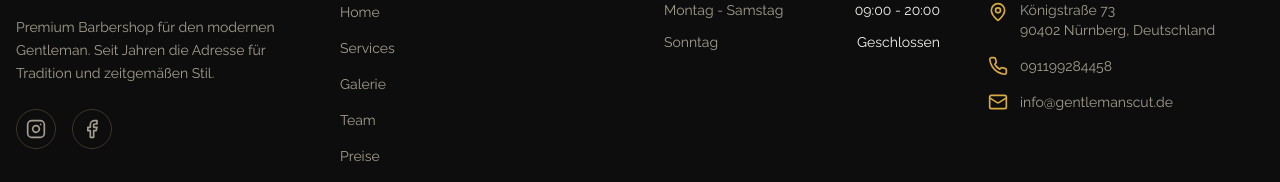
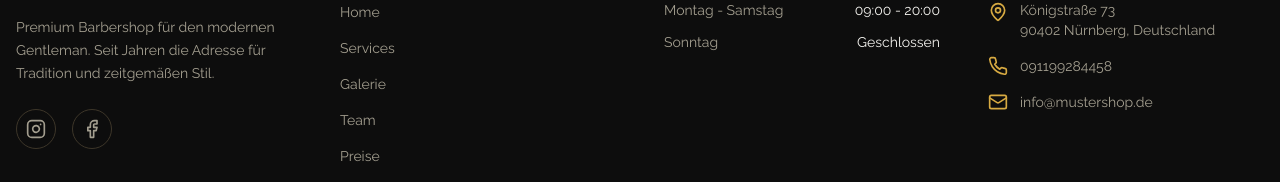
Before and after one commit to hbmarkofficial-business/kibusiness, a React (Vite) app: page / in a window 1280 px wide. Shown: the part 4701-4883 px from the top of the page. Built offline with nearby package versions, Linux system fonts and the light colour scheme.

Commit message:
Update Footer.tsx

```diff
--- a/src/components/Footer.tsx
+++ b/src/components/Footer.tsx
@@ -122,7 +122,7 @@ export const Footer = () => {
                   href="mailto:info@gentlemanscut.de"
                   className="text-muted-foreground hover:text-primary transition-colors text-sm"
                 >
-                  info@gentlemanscut.de
+                  info@mustershop.de
                 </a>
               </li>
             </ul>
```
